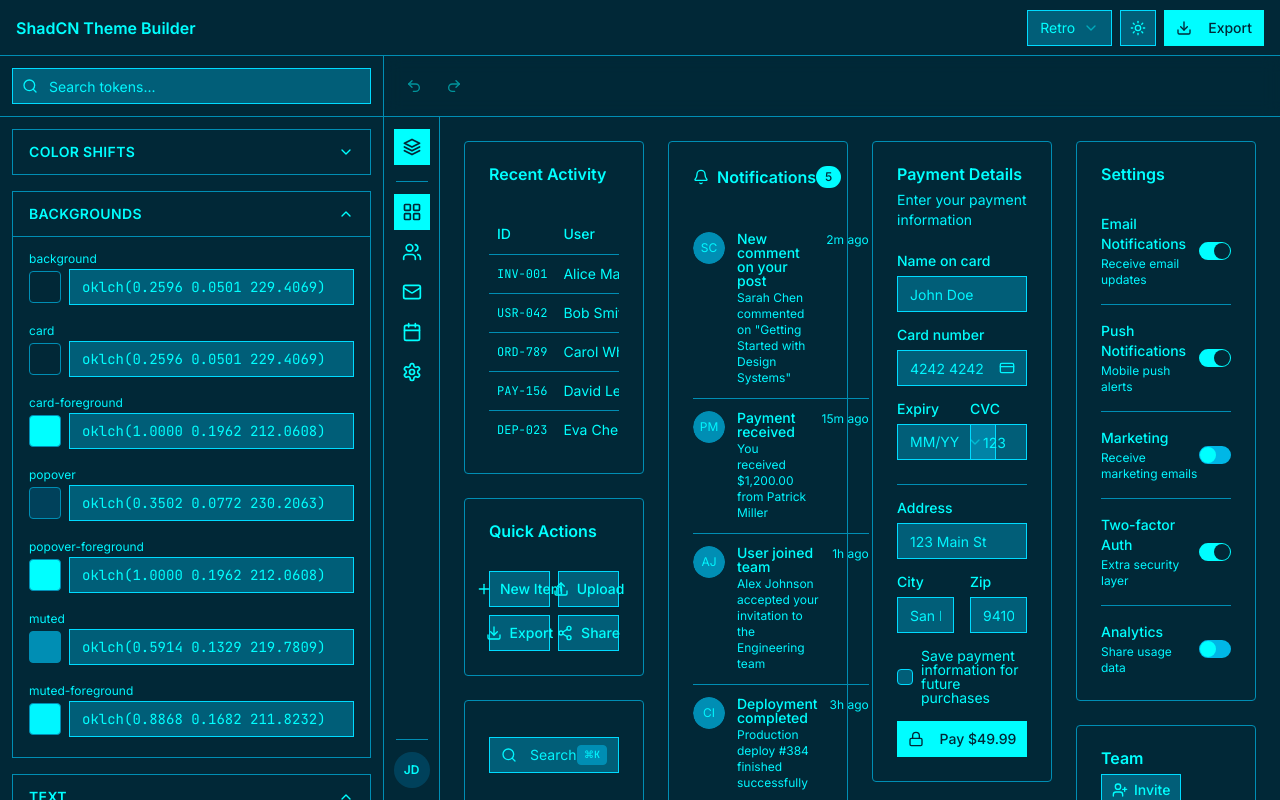
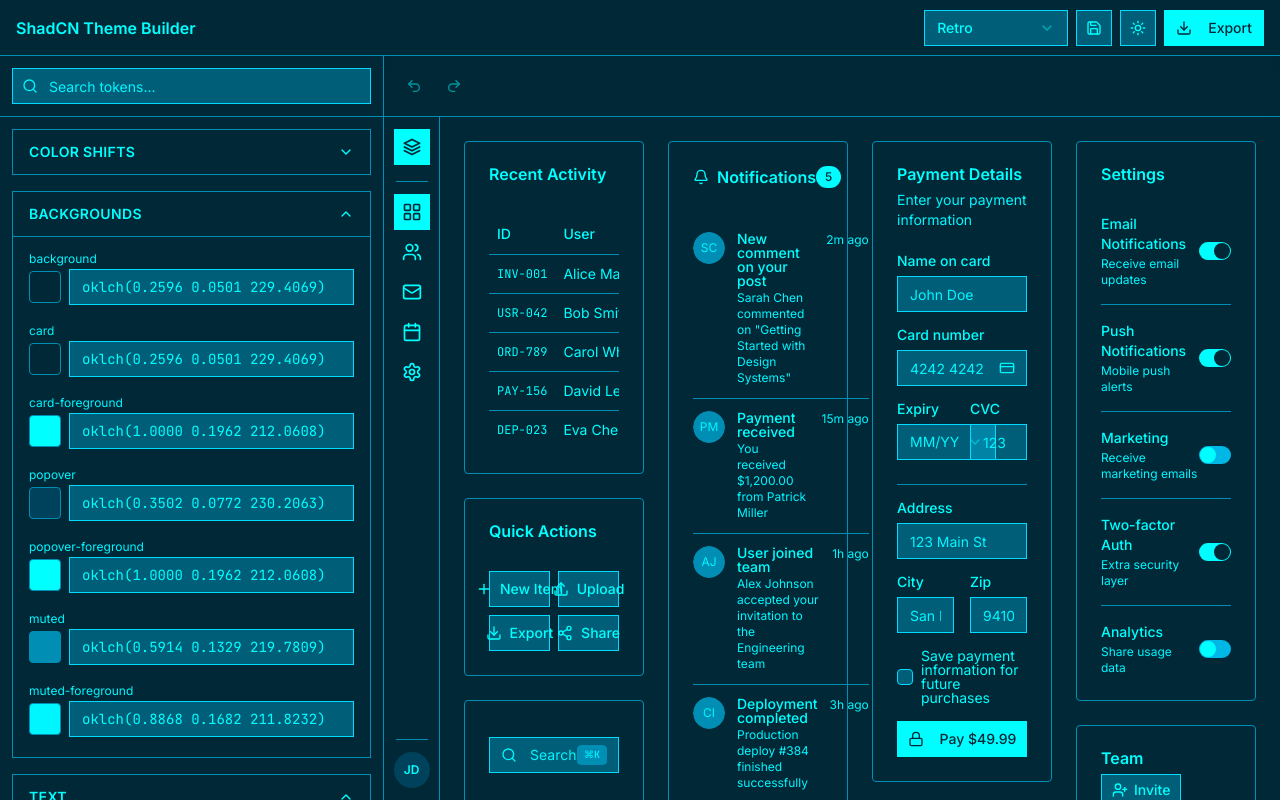
Before and after one commit to cpascariello/shadcn-theme-builder, a Next.js app: page / in a window 1280 px wide. Built offline with nearby package versions, Linux system fonts and the light colour scheme; a web font is replaced by a local one.

Commit message:
feat: save custom themes to localStorage with load and delete

```diff
--- a/src/components/top-bar.tsx
+++ b/src/components/top-bar.tsx
@@ -1,44 +1,179 @@
 "use client";
 
-import { Sun, Moon } from "lucide-react";
+import { useState } from "react";
+import { Sun, Moon, Save, ChevronDown, Trash2 } from "lucide-react";
 import { useTheme } from "@/context/theme-context";
+import { useSavedThemes } from "@/hooks/use-saved-themes";
 import { presets } from "@/lib/presets";
 import { Button } from "@/components/ui/button";
+import { Input } from "@/components/ui/input";
 import { ExportDialog } from "@/components/export-dialog";
 import {
-  Select,
-  SelectContent,
-  SelectItem,
-  SelectTrigger,
-  SelectValue,
-} from "@/components/ui/select";
+  Popover,
+  PopoverContent,
+  PopoverTrigger,
+} from "@/components/ui/popover";
 
 export function TopBar() {
-  const { activePreset, loadPreset, previewMode, setPreviewMode } = useTheme();
+  const { activePreset, loadPreset, loadThemeConfig, getThemeConfig, previewMode, setPreviewMode } = useTheme();
+  const { savedThemes, save, remove, exists } = useSavedThemes();
+  const [presetOpen, setPresetOpen] = useState(false);
+  const [saveOpen, setSaveOpen] = useState(false);
+  const [saveName, setSaveName] = useState("");
+  const [confirmOverwrite, setConfirmOverwrite] = useState(false);
+  const [confirmDelete, setConfirmDelete] = useState<string | null>(null);
+
+  const activeLabel =
+    presets.find((p) => p.name === activePreset)?.label
+    ?? savedThemes.find((t) => t.name === activePreset)?.label
+    ?? "Custom";
+
+  const handleSave = () => {
+    const trimmed = saveName.trim();
+    if (!trimmed) return;
+    const slug = trimmed.toLowerCase().replace(/\s+/g, "-").replace(/[^a-z0-9-]/g, "");
+    if (exists(slug) && !confirmOverwrite) {
+      setConfirmOverwrite(true);
+      return;
+    }
+    const config = getThemeConfig(slug, trimmed);
+    save(config);
+    loadThemeConfig(config);
+    setSaveName("");
+    setConfirmOverwrite(false);
+    setSaveOpen(false);
+  };
+
+  const handleSaveOpenChange = (open: boolean) => {
+    setSaveOpen(open);
+    if (!open) {
+      setSaveName("");
+      setConfirmOverwrite(false);
+    }
+  };
 
   return (
     <div className="flex items-center justify-between h-14 border-b px-4 bg-background">
       <span className="font-semibold">ShadCN Theme Builder</span>
 
       <div className="flex items-center gap-2">
-        <Select value={activePreset} onValueChange={loadPreset}>
-          <SelectTrigger>
-            <SelectValue />
-          </SelectTrigger>
-          <SelectContent>
+        {/* Preset dropdown */}
+        <Popover open={presetOpen} onOpenChange={(open) => { setPresetOpen(open); if (!open) setConfirmDelete(null); }}>
+          <PopoverTrigger asChild>
+            <Button variant="outline" className="min-w-36 justify-between">
+              {activeLabel}
+              <ChevronDown className="ml-2 h-4 w-4 opacity-50" />
+            </Button>
+          </PopoverTrigger>
+          <PopoverContent className="w-56 p-1" align="end">
             {presets.map((preset) => (
-              <SelectItem key={preset.name} value={preset.name}>
+              <button
+                key={preset.name}
+                onClick={() => {
+                  loadPreset(preset.name);
+                  setPresetOpen(false);
+                }}
+                className={`flex items-center w-full px-3 py-1.5 text-sm rounded-sm hover:bg-accent hover:text-accent-foreground transition-colors ${
+                  activePreset === preset.name ? "bg-accent text-accent-foreground" : ""
+                }`}
+              >
                 {preset.label}
-              </SelectItem>
+              </button>
             ))}
             {activePreset === "custom" && (
-              <SelectItem value="custom" disabled>
+              <button
+                disabled
+                className="flex items-center w-full px-3 py-1.5 text-sm rounded-sm text-muted-foreground"
+              >
                 Custom
-              </SelectItem>
+              </button>
             )}
-          </SelectContent>
-        </Select>
+            {savedThemes.length > 0 && (
+              <>
+                <div className="my-1 border-t border-border" />
+                <div className="px-3 py-1 text-xs font-semibold text-muted-foreground uppercase tracking-wide">
+                  My Themes
+                </div>
+                {savedThemes.map((theme) => (
+                  <div
+                    key={theme.name}
+                    className={`flex items-center group rounded-sm hover:bg-accent hover:text-accent-foreground transition-colors ${
+                      activePreset === theme.name ? "bg-accent text-accent-foreground" : ""
+                    }`}
+                  >
+                    <button
+                      onClick={() => {
+                        loadThemeConfig(theme);
+                        setPresetOpen(false);
+                      }}
+                      className="flex-1 text-left px-3 py-1.5 text-sm"
+                    >
+                      {theme.label}
+                    </button>
+                    {confirmDelete === theme.name ? (
+                      <button
+                        onClick={(e) => {
+                          e.stopPropagation();
+                          remove(theme.name);
+                          setConfirmDelete(null);
+                        }}
+                        className="px-2 py-1.5 rounded-sm text-xs text-destructive font-medium bg-destructive/10 hover:bg-destructive/20 transition-colors"
+                      >
+                        Delete?
+                      </button>
+                    ) : (
+                      <button
+                        onClick={(e) => {
+                          e.stopPropagation();
+                          setConfirmDelete(theme.name);
+                        }}
+                        className="px-2 py-1.5 rounded-sm text-muted-foreground hover:text-destructive hover:bg-destructive/10 transition-colors"
+                      >
+                        <Trash2 className="h-3.5 w-3.5" />
+                      </button>
+                    )}
+                  </div>
+                ))}
+              </>
+            )}
+          </PopoverContent>
+        </Popover>
 
+        {/* Save theme */}
+        <Popover open={saveOpen} onOpenChange={handleSaveOpenChange}>
+          <PopoverTrigger asChild>
+            <Button variant="outline" size="icon" title="Save theme">
+              <Save className="size-4" />
+            </Button>
+          </PopoverTrigger>
+          <PopoverContent className="w-64 p-3" align="end">
+            <div className="space-y-2">
+              <label className="text-sm font-medium">Theme name</label>
+              <Input
+                placeholder="My Theme"
+                value={saveName}
+                onChange={(e) => {
+                  setSaveName(e.target.value);
+                  setConfirmOverwrite(false);
+                }}
+                onKeyDown={(e) => {
+                  if (e.key === "Enter") handleSave();
+                }}
+                autoFocus
+              />
+              {confirmOverwrite && (
+                <p className="text-xs text-destructive">
+                  A theme with this name already exists. Click Save again to replace it.
+                </p>
+              )}
+              <Button size="sm" className="w-full" onClick={handleSave} disabled={!saveName.trim()}>
+                {confirmOverwrite ? "Replace" : "Save"}
+              </Button>
+            </div>
+          </PopoverContent>
+        </Popover>
+
+        {/* Light/dark toggle */}
         <Button
           variant="outline"
           size="icon"
--- a/src/context/theme-context.tsx
+++ b/src/context/theme-context.tsx
@@ -1,7 +1,7 @@
 "use client";
 
 import { createContext, useContext, useState, useCallback, useEffect, useRef, ReactNode } from "react";
-import { ThemeColors, FontConfig, ShadowConfig, ShadowPreset } from "@/lib/theme-types";
+import { ThemeColors, ThemeConfig, FontConfig, ShadowConfig, ShadowPreset } from "@/lib/theme-types";
 import { presets } from "@/lib/presets";
 import { loadGoogleFont } from "@/lib/fonts";
 import { SHADOW_PRESETS } from "@/lib/shadow-presets";
@@ -39,6 +39,8 @@ interface ThemeContextValue {
   setLetterSpacing: (value: string) => void;
   setPreviewMode: (mode: "light" | "dark") => void;
   loadPreset: (presetName: string) => void;
+  loadThemeConfig: (config: ThemeConfig) => void;
+  getThemeConfig: (name: string, label: string) => ThemeConfig;
   setFont: (category: keyof FontConfig, font: string) => void;
   setShadow: (updates: Partial<ShadowConfig>) => void;
   setShadowPreset: (preset: ShadowPreset) => void;
@@ -98,8 +100,9 @@ export function ThemeProvider({ children }: { children: ReactNode }) {
   const [spacing, setSpacingState] = useState(defaultPreset.spacing);
   const [previewMode, setPreviewMode] = useState<"light" | "dark">("dark");
   const [activePreset, setActivePreset] = useState(defaultPreset.name);
-  // Tracks which theme was last loaded via loadPreset — survives customization
-  const [loadedTheme, setLoadedTheme] = useState(defaultPreset.name);
+  // Tracks the full config of the last loaded theme — survives customization.
+  // Used by hue/lightness shift and resetShadow to reference base colors.
+  const [loadedThemeConfig, setLoadedThemeConfig] = useState<ThemeConfig>(defaultPreset);
   const [fonts, setFonts] = useState<FontConfig>(defaultPreset.fonts);
   const [letterSpacing, setLetterSpacingState] = useState(defaultPreset.letterSpacing);
   const [shadow, setShadowState] = useState<ShadowConfig>(defaultPreset.shadow);
@@ -291,10 +294,9 @@ export function ThemeProvider({ children }: { children: ReactNode }) {
 
   const resetShadow = useCallback(() => {
     if (!isRestoringRef.current) pushHistory();
-    const themePreset = presets.find((p) => p.name === loadedTheme) ?? presets[0];
-    setShadowState(themePreset.shadow);
-    setShadowPresetState(themePreset.shadowPreset);
-  }, [loadedTheme, pushHistory]);
+    setShadowState(loadedThemeConfig.shadow);
+    setShadowPresetState(loadedThemeConfig.shadowPreset);
+  }, [loadedThemeConfig, pushHistory]);
 
   const loadPreset = useCallback((presetName: string) => {
     const preset = presets.find((p) => p.name === presetName);
@@ -309,7 +311,7 @@ export function ThemeProvider({ children }: { children: ReactNode }) {
       setShadowState(preset.shadow);
       setShadowPresetState(preset.shadowPreset);
       setActivePreset(preset.name);
-      setLoadedTheme(preset.name);
+      setLoadedThemeConfig(preset);
       setHueShiftState(0);
       setLightnessShiftState(0);
 
@@ -339,25 +341,62 @@ export function ThemeProvider({ children }: { children: ReactNode }) {
     }
   }, []);
 
+  const loadThemeConfig = useCallback((config: ThemeConfig) => {
+    isRestoringRef.current = true;
+    setLight(config.light);
+    setDark(config.dark);
+    setRadiusState(config.radius);
+    setSpacingState(config.spacing);
+    setLetterSpacingState(config.letterSpacing);
+    setFonts(config.fonts);
+    setShadowState(config.shadow);
+    setShadowPresetState(config.shadowPreset);
+    setActivePreset(config.name);
+    setLoadedThemeConfig(config);
+    setHueShiftState(0);
+    setLightnessShiftState(0);
+
+    const snapshot: ThemeSnapshot = {
+      light: config.light,
+      dark: config.dark,
+      radius: config.radius,
+      spacing: config.spacing,
+      letterSpacing: config.letterSpacing,
+      fonts: config.fonts,
+      shadow: config.shadow,
+      shadowPreset: config.shadowPreset,
+      activePreset: config.name,
+      hueShift: 0,
+      lightnessShift: 0,
+    };
+    if (debounceTimerRef.current) {
+      clearTimeout(debounceTimerRef.current);
+      debounceTimerRef.current = null;
+    }
+    setHistory([snapshot]);
+    setHistoryIndex(0);
+    setRestoringFlag(true);
+  }, []);
+
+  const getThemeConfig = useCallback((name: string, label: string): ThemeConfig => {
+    return { name, label, light, dark, radius, spacing, letterSpacing, fonts, shadow, shadowPreset };
+  }, [light, dark, radius, spacing, letterSpacing, fonts, shadow, shadowPreset]);
+
   const setHueShift = useCallback((degrees: number) => {
-    const preset = presets.find((p) => p.name === loadedTheme);
-    if (!preset) return;
     if (!isRestoringRef.current) pushHistory();
     const ls = currentSnapshotRef.current.lightnessShift;
-    setLight(applyColorShifts(preset.light, degrees, ls));
-    setDark(applyColorShifts(preset.dark, degrees, ls));
+    setLight(applyColorShifts(loadedThemeConfig.light, degrees, ls));
+    setDark(applyColorShifts(loadedThemeConfig.dark, degrees, ls));
     setHueShiftState(degrees);
-  }, [loadedTheme, pushHistory]);
+  }, [loadedThemeConfig, pushHistory]);
 
   const setLightnessShift = useCallback((amount: number) => {
-    const preset = presets.find((p) => p.name === loadedTheme);
-    if (!preset) return;
     if (!isRestoringRef.current) pushHistory();
     const hs = currentSnapshotRef.current.hueShift;
-    setLight(applyColorShifts(preset.light, hs, amount));
-    setDark(applyColorShifts(preset.dark, hs, amount));
+    setLight(applyColorShifts(loadedThemeConfig.light, hs, amount));
+    setDark(applyColorShifts(loadedThemeConfig.dark, hs, amount));
     setLightnessShiftState(amount);
-  }, [loadedTheme, pushHistory]);
+  }, [loadedThemeConfig, pushHistory]);
 
   const canUndo = historyIndex > 0;
   const canRedo = historyIndex < history.length - 1;
@@ -381,6 +420,8 @@ export function ThemeProvider({ children }: { children: ReactNode }) {
         setLetterSpacing,
         setPreviewMode,
         loadPreset,
+        loadThemeConfig,
+        getThemeConfig,
         setFont,
         setShadow,
         setShadowPreset,
--- /dev/null
+++ b/src/hooks/use-saved-themes.ts
@@ -0,0 +1,56 @@
+"use client";
+
+import { useState, useEffect, useCallback } from "react";
+import type { ThemeConfig } from "@/lib/theme-types";
+
+const STORAGE_KEY = "shadcn-theme-builder-saved";
+
+function readFromStorage(): ThemeConfig[] {
+  if (typeof window === "undefined") return [];
+  try {
+    const raw = localStorage.getItem(STORAGE_KEY);
+    return raw ? JSON.parse(raw) : [];
+  } catch {
+    return [];
+  }
+}
+
+function writeToStorage(themes: ThemeConfig[]) {
+  localStorage.setItem(STORAGE_KEY, JSON.stringify(themes));
+}
+
+export function useSavedThemes() {
+  const [savedThemes, setSavedThemes] = useState<ThemeConfig[]>([]);
+
+  useEffect(() => {
+    setSavedThemes(readFromStorage());
+  }, []);
+
+  const save = useCallback((theme: ThemeConfig): boolean => {
+    const current = readFromStorage();
+    const existingIndex = current.findIndex((t) => t.name === theme.name);
+    let next: ThemeConfig[];
+    if (existingIndex >= 0) {
+      next = [...current];
+      next[existingIndex] = theme;
+    } else {
+      next = [...current, theme];
+    }
+    writeToStorage(next);
+    setSavedThemes(next);
+    return existingIndex >= 0;
+  }, []);
+
+  const remove = useCallback((name: string) => {
+    const current = readFromStorage();
+    const next = current.filter((t) => t.name !== name);
+    writeToStorage(next);
+    setSavedThemes(next);
+  }, []);
+
+  const exists = useCallback((name: string): boolean => {
+    return readFromStorage().some((t) => t.name === name);
+  }, []);
+
+  return { savedThemes, save, remove, exists };
+}
```
Also changed, not shown: 4 other files (tests, documents, lock files or other folders).
